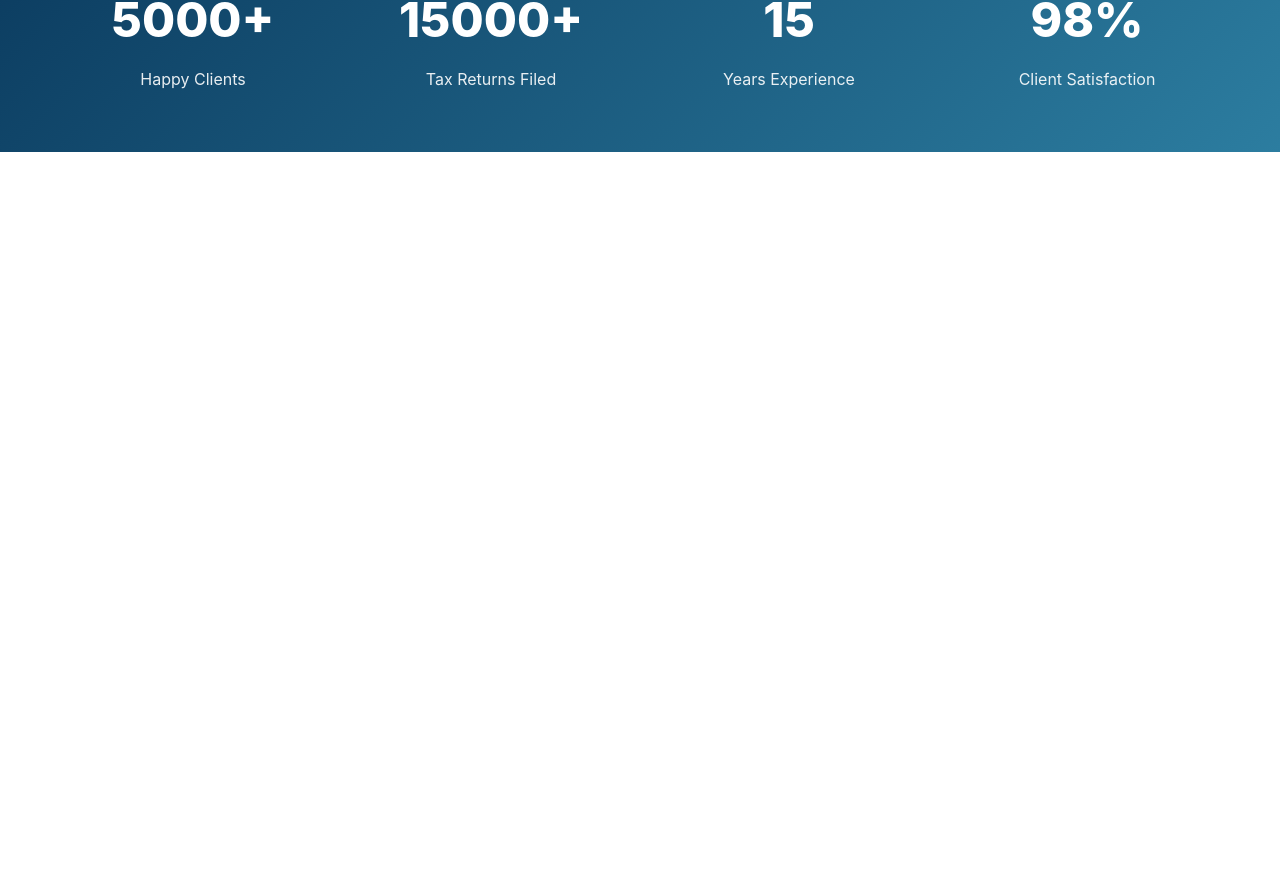
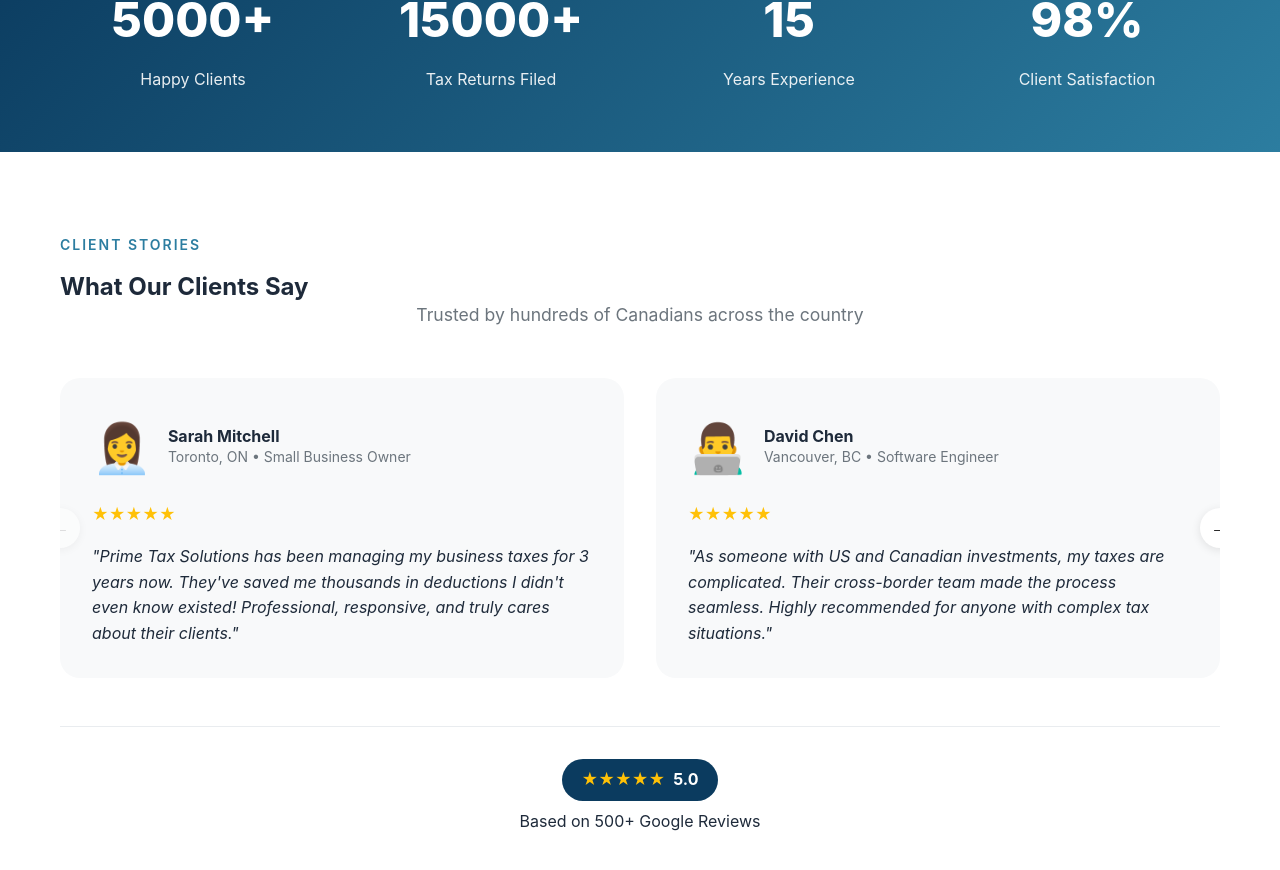
Before and after one commit to KingArtist18/prime-tax-solutions, a React (Vite) app: page / in a window 1280 px wide. Shown: the part 2463-3333 px from the top of the page. Before the commit the page ends 2615 px from the top, so only its background shows below. Built offline with nearby package versions, Linux system fonts and the light colour scheme; the HTML template or start-up script is replaced by a standard one.

Commit message:
Add Testimonials section with client reviews carousel and rating badge

```diff
--- a/src/App.jsx
+++ b/src/App.jsx
@@ -3,6 +3,7 @@
 import About from './components/About'
 import Services from './components/Services'
 import Statistics from './components/Statistics'
+import Testimonials from './components/Testimonials'
 
 function App() {
   return (
@@ -13,6 +14,7 @@
         <About />
         <Services />
         <Statistics />
+        <Testimonials />
       </main>
     </div>
   )
--- /dev/null
+++ b/src/components/Testimonials.jsx
@@ -0,0 +1,107 @@
+import { useState } from 'react'
+
+const Testimonials = () => {
+  const testimonials = [
+    {
+      id: 1,
+      name: "Sarah Mitchell",
+      location: "Toronto, ON",
+      role: "Small Business Owner",
+      rating: 5,
+      text: "Prime Tax Solutions has been managing my business taxes for 3 years now. They've saved me thousands in deductions I didn't even know existed! Professional, responsive, and truly cares about their clients.",
+      image: "👩‍💼"
+    },
+    {
+      id: 2,
+      name: "David Chen",
+      location: "Vancouver, BC",
+      role: "Software Engineer",
+      rating: 5,
+      text: "As someone with US and Canadian investments, my taxes are complicated. Their cross-border team made the process seamless. Highly recommended for anyone with complex tax situations.",
+      image: "👨‍💻"
+    },
+    {
+      id: 3,
+      name: "Michael Thompson",
+      location: "Calgary, AB",
+      role: "Real Estate Investor",
+      rating: 5,
+      text: "Outstanding service! They helped me structure my real estate portfolio to minimize taxes while staying fully compliant with CRA. Worth every penny.",
+      image: "🏠"
+    },
+    {
+      id: 4,
+      name: "Lisa Patel",
+      location: "Montreal, QC",
+      role: "Medical Professional",
+      rating: 5,
+      text: "I switched to Prime Tax after a bad experience elsewhere. The difference is night and day. They're thorough, transparent, and actually answer my questions in plain English.",
+      image: "👩‍⚕️"
+    }
+  ]
+
+  const [currentIndex, setCurrentIndex] = useState(0)
+  const itemsPerView = window.innerWidth > 768 ? 2 : 1
+  const maxIndex = testimonials.length - itemsPerView
+
+  const nextSlide = () => {
+    setCurrentIndex(prev => Math.min(prev + 1, maxIndex))
+  }
+
+  const prevSlide = () => {
+    setCurrentIndex(prev => Math.max(prev - 1, 0))
+  }
+
+  return (
+    <section id="testimonials" className="testimonials">
+      <div className="container">
+        <span className="section-tag">Client Stories</span>
+        <h2>What Our Clients Say</h2>
+        <p className="section-subtitle">
+          Trusted by hundreds of Canadians across the country
+        </p>
+
+        <div className="testimonial-slider">
+          <button className="slider-btn prev" onClick={prevSlide} disabled={currentIndex === 0}>
+            ←
+          </button>
+          <div className="testimonial-track">
+            <div
+              className="testimonial-grid"
+              style={{ transform: `translateX(-${currentIndex * (100 / itemsPerView)}%)` }}
+            >
+              {testimonials.map((testimonial) => (
+                <div key={testimonial.id} className="testimonial-card">
+                  <div className="testimonial-header">
+                    <div className="testimonial-avatar">{testimonial.image}</div>
+                    <div>
+                      <h4>{testimonial.name}</h4>
+                      <p className="testimonial-meta">{testimonial.location} • {testimonial.role}</p>
+                    </div>
+                  </div>
+                  <div className="testimonial-rating">
+                    {"★".repeat(testimonial.rating)}{"☆".repeat(5 - testimonial.rating)}
+                  </div>
+                  <p className="testimonial-text">"{testimonial.text}"</p>
+                </div>
+              ))}
+            </div>
+          </div>
+          <button className="slider-btn next" onClick={nextSlide} disabled={currentIndex >= maxIndex}>
+            →
+          </button>
+        </div>
+
+        <div className="rating-summary">
+          <div className="rating-badge">
+            <span className="rating-stars">★★★★★</span>
+            <span className="rating-score">5.0</span>
+          </div>
+          <p>Based on 500+ Google Reviews</p>
+        </div>
+      </div>
+    </section>
+  )
+}
+
+export default Testimonials
--- a/src/index.css
+++ b/src/index.css
@@ -530,3 +530,139 @@
     grid-template-columns: 1fr;
   }
 }
+
+/* Testimonials Section Styles */
+.testimonials {
+  background: var(--white);
+  padding: 80px 0;
+}
+
+.testimonial-slider {
+  position: relative;
+  margin: 2rem 0;
+  overflow: hidden;
+}
+
+.testimonial-track {
+  overflow: hidden;
+}
+
+.testimonial-grid {
+  display: flex;
+  transition: transform 0.3s ease;
+  gap: 2rem;
+}
+
+.testimonial-card {
+  flex: 0 0 calc(50% - 1rem);
+  background: var(--light);
+  border-radius: 20px;
+  padding: 2rem;
+  transition: all 0.3s ease;
+}
+
+.testimonial-card:hover {
+  transform: translateY(-5px);
+  box-shadow: 0 10px 30px rgba(0, 0, 0, 0.1);
+}
+
+.testimonial-header {
+  display: flex;
+  gap: 1rem;
+  align-items: center;
+  margin-bottom: 1rem;
+}
+
+.testimonial-avatar {
+  font-size: 3rem;
+}
+
+.testimonial-meta {
+  font-size: 0.875rem;
+  color: var(--gray);
+}
+
+.testimonial-rating {
+  color: #ffc107;
+  margin-bottom: 1rem;
+}
+
+.testimonial-text {
+  color: var(--dark);
+  line-height: 1.6;
+  font-style: italic;
+}
+
+.slider-btn {
+  position: absolute;
+  top: 50%;
+  transform: translateY(-50%);
+  background: var(--white);
+  border: none;
+  width: 40px;
+  height: 40px;
+  border-radius: 50%;
+  cursor: pointer;
+  box-shadow: 0 2px 10px rgba(0, 0, 0, 0.1);
+  font-size: 1.25rem;
+  transition: all 0.3s;
+  z-index: 10;
+}
+
+.slider-btn:hover:not(:disabled) {
+  background: var(--primary);
+  color: var(--white);
+}
+
+.slider-btn:disabled {
+  opacity: 0.5;
+  cursor: not-allowed;
+}
+
+.slider-btn.prev {
+  left: -20px;
+}
+
+.slider-btn.next {
+  right: -20px;
+}
+
+.rating-summary {
+  text-align: center;
+  margin-top: 3rem;
+  padding-top: 2rem;
+  border-top: 1px solid #e9ecef;
+}
+
+.rating-badge {
+  display: inline-flex;
+  align-items: center;
+  gap: 0.5rem;
+  background: var(--primary);
+  color: var(--white);
+  padding: 8px 20px;
+  border-radius: 50px;
+  margin-bottom: 0.5rem;
+}
+
+.rating-stars {
+  color: #ffc107;
+}
+
+.rating-score {
+  font-weight: 700;
+}
+
+@media (max-width: 768px) {
+  .testimonial-card {
+    flex: 0 0 100%;
+  }
+
+  .slider-btn.prev {
+    left: 0;
+  }
+
+  .slider-btn.next {
+    right: 0;
+  }
+}
```
